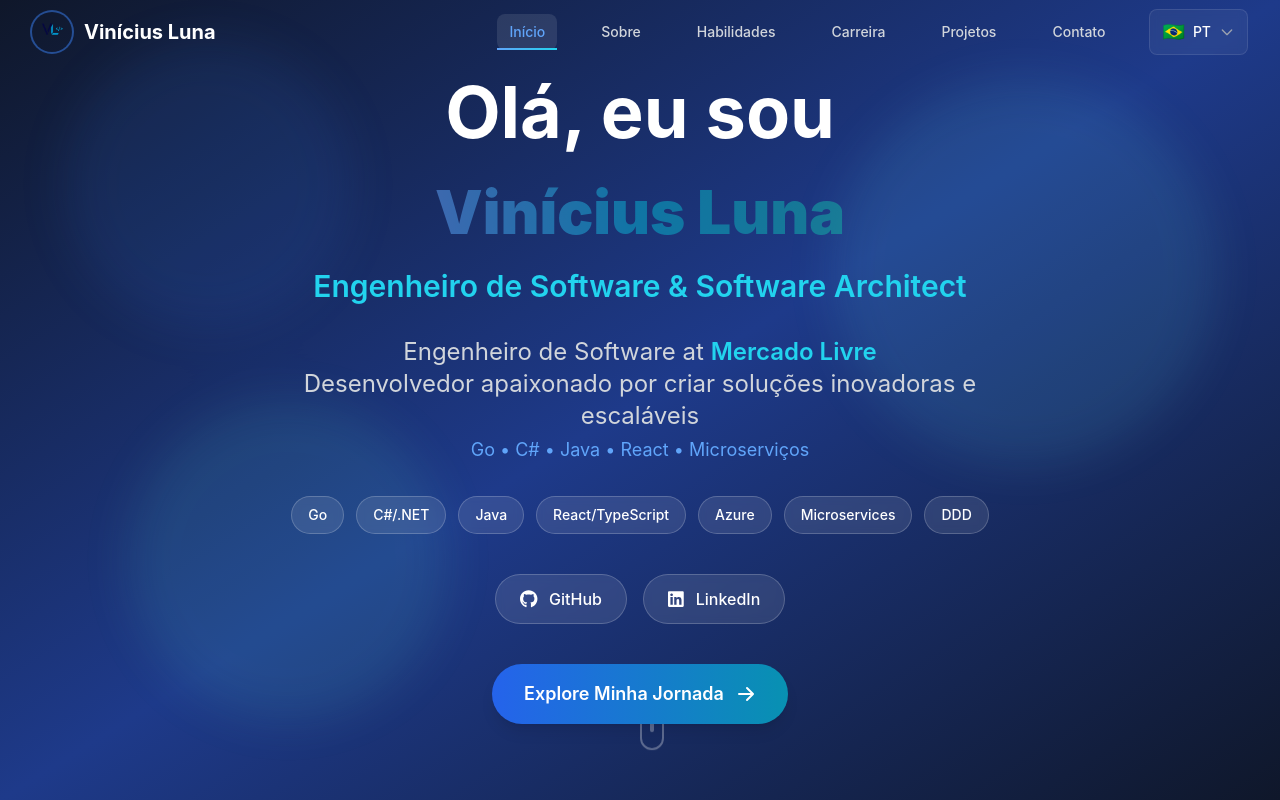
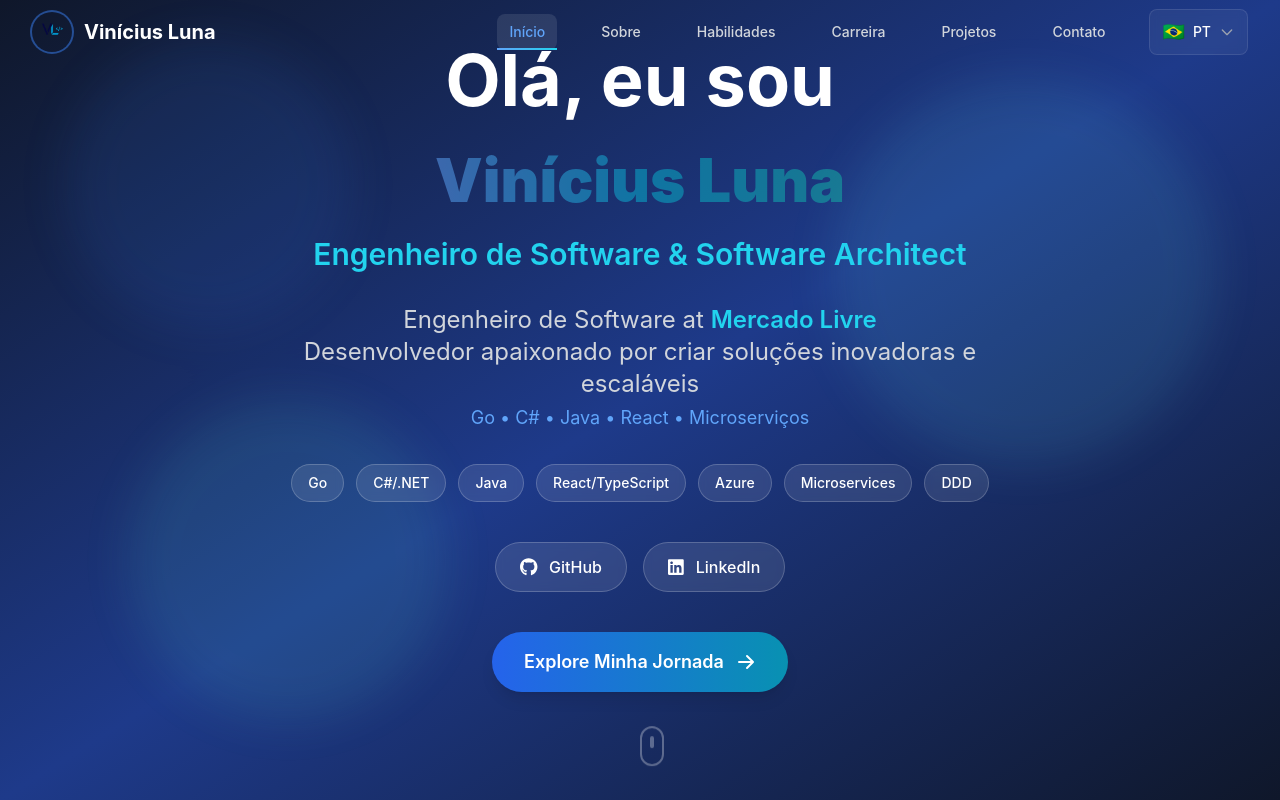
Before and after one commit to viniciuscluna/portfolio, a Next.js app: page / in a window 1280 px wide. Shown: the top 800 px of the page. Built offline with nearby package versions, Linux system fonts and the light colour scheme.

Commit message:
feat: update About component with new CTA button and adjust scroll indicator position chore: add engines field to package.json for Node version specification config: create vercel.json for deployment configuration

```diff
--- a/components/About.tsx
+++ b/components/About.tsx
@@ -65,8 +65,9 @@
         </div>
 
         {/* CTA Button */}
+        <div className="mb-12 sm:mb-16">
           <a
-          href="#career"
+            href="#about"
             className="group inline-flex items-center justify-center px-6 sm:px-8 py-3 sm:py-4 text-base sm:text-lg font-semibold text-white bg-gradient-to-r from-blue-600 to-cyan-600 rounded-full hover:from-blue-700 hover:to-cyan-700 transform hover:scale-105 transition-all duration-300 shadow-lg hover:shadow-blue-500/25"
           >
             {language === 'pt' ? 'Explore Minha Jornada' : 'Explore My Journey'}
@@ -84,9 +85,10 @@
             </svg>
           </a>
         </div>
+      </div>
 
       {/* Scroll Indicator */}
-      <div className="absolute bottom-6 sm:bottom-10 left-1/2 transform -translate-x-1/2 animate-bounce">
+      <div className="absolute bottom-4 sm:bottom-6 left-1/2 transform -translate-x-1/2 animate-bounce z-0">
         <div className="w-5 sm:w-6 h-8 sm:h-10 border-2 border-white/30 rounded-full flex justify-center">
           <div className="w-1 h-2 sm:h-3 bg-white/60 rounded-full mt-1 sm:mt-2 animate-pulse"></div>
         </div>
--- a/package.json
+++ b/package.json
@@ -2,6 +2,9 @@
   "name": "portfolio",
   "version": "0.1.0",
   "private": true,
+  "engines": {
+    "node": ">=22.0.0"
+  },
   "scripts": {
     "dev": "next dev",
     "build": "next build",
```
Also changed, not shown: vercel.json (added). Lines whose indentation alone changed are shown as unchanged.
